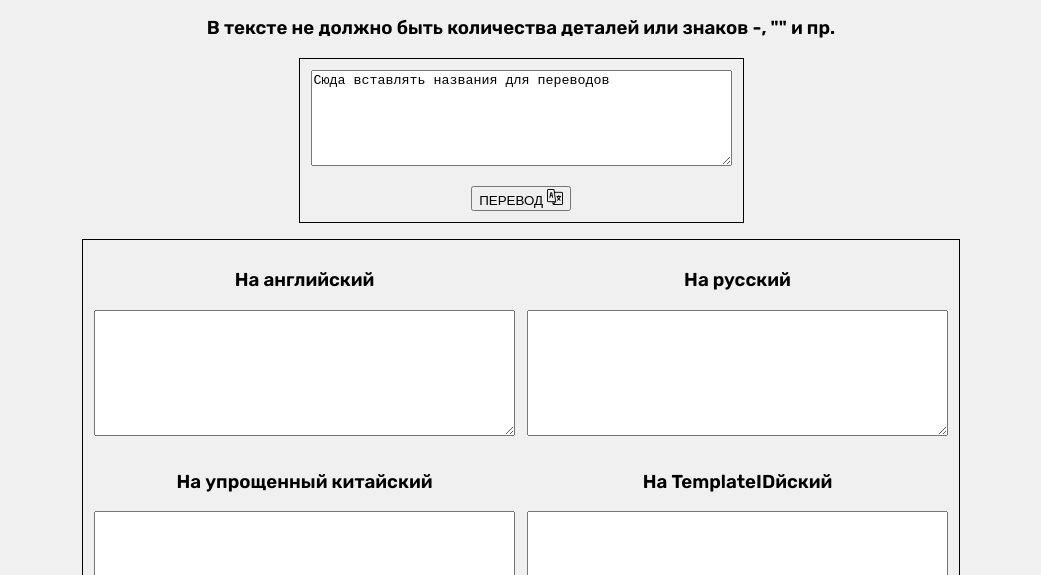
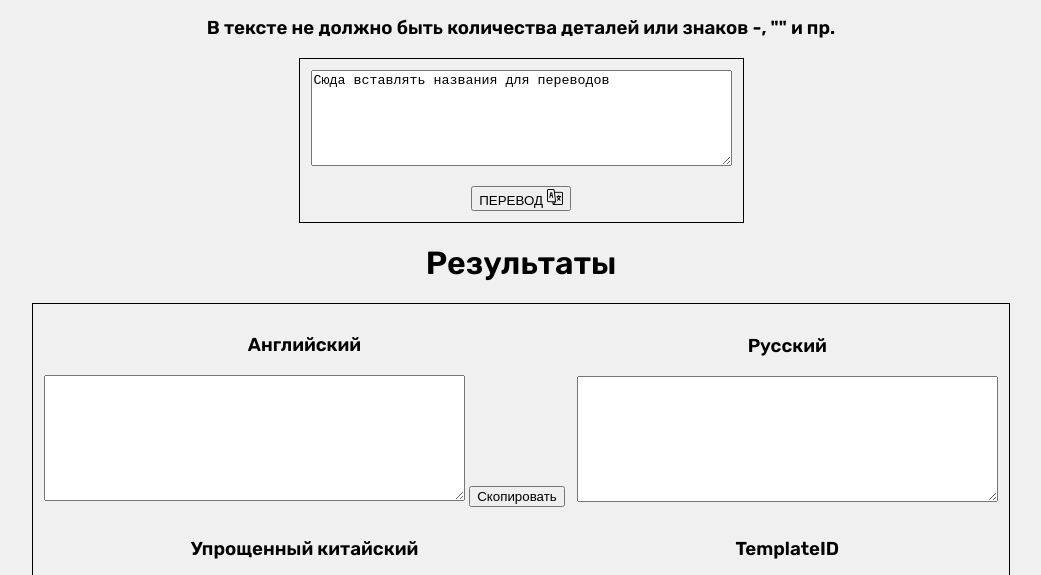
Before and after one commit to VyacheslavKs94/slavaks.me, a plain HTML site: page viptranslate.html in a window 1280 px wide. Shown: the part 183-758 px from the top of the page, without its empty margins (119-1160 px from the left). Drawn offline with Linux system fonts and the light colour scheme; no server answers.

Commit message:
Testing a copy button

```diff
--- a/css/main.css
+++ b/css/main.css
@@ -77,3 +77,7 @@ text-align: center;
 .tooltip:hover .tooltiptext {
   visibility: visible;
 }
+
+.word_results {
+  text-align: center;
+}
--- a/js/translate.js
+++ b/js/translate.js
@@ -81,6 +81,13 @@ const getFile = async () => {
         }
       }
 
+      function copyeng() {
+        var copyTranslation = document.getElementById("outputEN");
+        copyTranslation.select();
+        navigator.clipboard.writeText(copyTranslation.value);
+        alert("Перевод скопирован");
+      }
+
       const lines = myFile.split('\n');
       const myLine = lines.find(processLine);
       const phrases = myLine.split(';');
--- a/viptranslate.html
+++ b/viptranslate.html
@@ -41,32 +41,37 @@
 <table class="center">
     <tbody>
       <tr>
+        <h1 class="word_results">Результаты</h1>
         <td>
             <div class="div2en">
-                        <h3>На английский</h3>
+                    <h3>Английский</h3>
                     <textarea id="outputEN" rows="8" cols="50"></textarea>
+                    <button onclick="copyeng()">Скопировать</button>
             </div>
         </td>
         <td>
             <div class="div3ru">
                 <span class="toRus">
-                    <h3>На русский</h3><textarea id="outputRU" rows="8" cols="50"></textarea>
+                    <h3>Русский</h3>
+                    <textarea id="outputRU" rows="8" cols="50"></textarea>
                 </span>
             </div>
         </td>
       </tr>
     </tbody>
-
     <tbody>
       <tr>
         <td>
             <div class="div4zh">
-                <h3>На упрощенный китайский</h3><textarea id="outputZH" rows="8" cols="50"></textarea>
+                <h3>Упрощенный китайский</h3>
+                <textarea id="outputZH" rows="8" cols="50"></textarea>
+
              </div>
         </td>
         <td>
             <div class="div5id">
-                <h3>На TemplateIDйский</h3><textarea id="outputID" rows="8" cols="50"></textarea>
+                <h3>TemplateID</h3>
+                <textarea id="outputID" rows="8" cols="50"></textarea>
              </div>
         </td>
       </tr>
```
